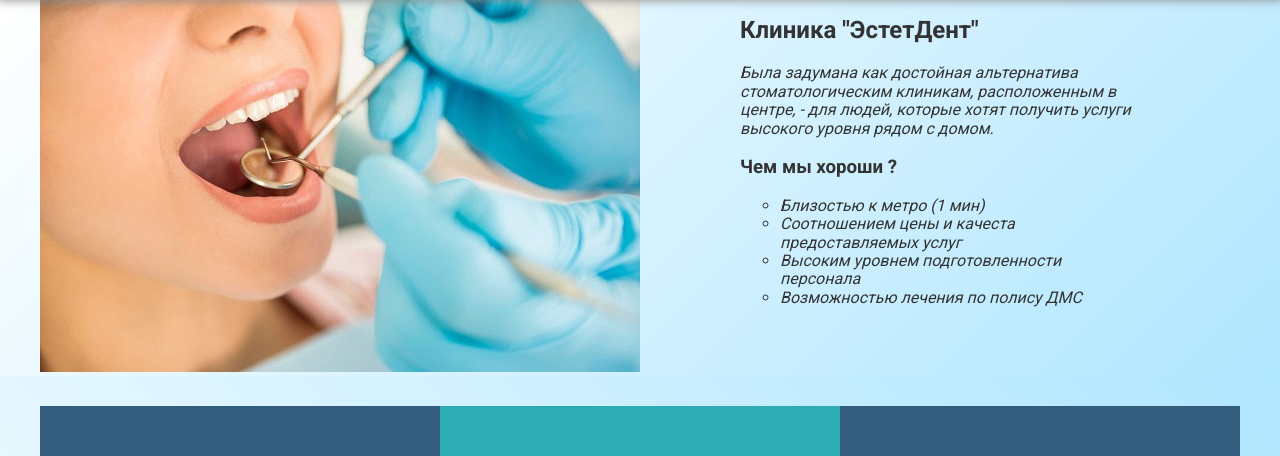
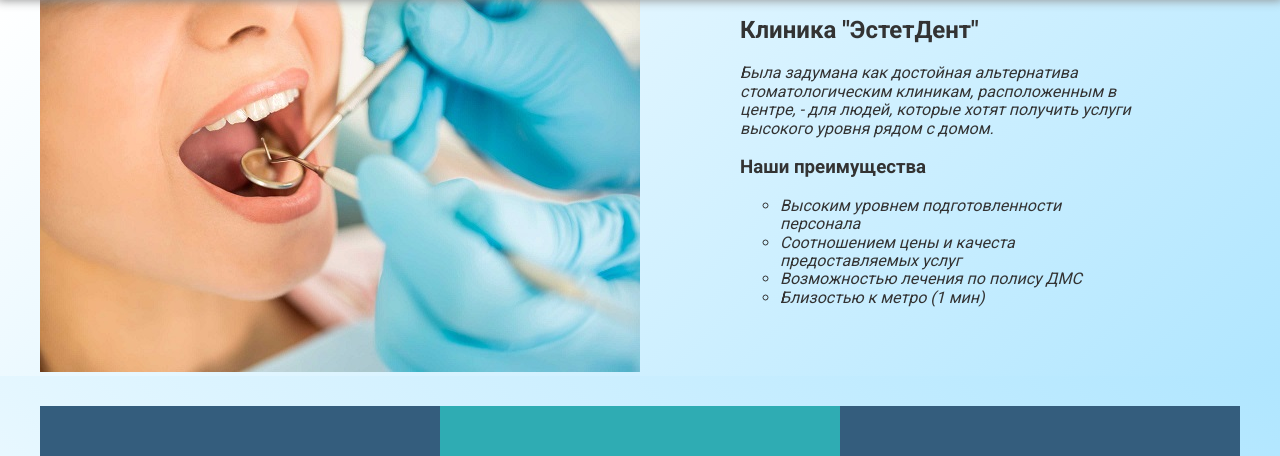
Before and after one commit to Kesishere/estet-dent, a website: page index.html in a window 1280 px wide. Shown: the part 87-543 px from the top of the page. Drawn offline with Linux system fonts and the light colour scheme.

Commit message:
Update text

```diff
--- a/index.html
+++ b/index.html
@@ -42,12 +42,12 @@
 					получить услуги высокого уровня рядом с домом.
 				</span>
 
-				<h3>Чем мы хороши ?</h3>
+				<h3>Наши преимущества</h3>
 				<ul>
+					<li>Высоким уровнем подготовленности персонала</li>
+					<li>Соотношением цены и качеста предоставляемых услуг</li>
+					<li>Возможностью лечения по полису ДМС</li>
 					<li>Близостью к метро (1 мин)</li>
-					<li>Соотношением цены и качеста предоставляемых услуг</li>
-					<li>Высоким уровнем подготовленности персонала</li>
-					<li>Возможностью лечения по полису ДМС</li>
 				</ul>
 			</div>
 		</section>
--- a/styles.css
+++ b/styles.css
@@ -70,7 +70,6 @@ a:hover {
 		display: none;
 	}
 }
-
 
 .header__nav {
 	margin-top: 30px;
@@ -202,7 +201,6 @@ a:hover {
 	padding-bottom: 5px;
 }
 
-
 /** TEAM **/
 .team__card {
 	margin: 16px;
```
